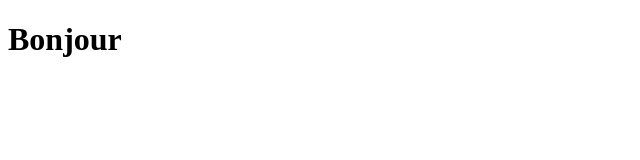
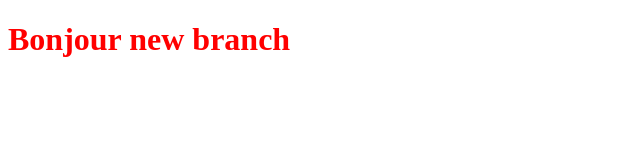
Before and after one commit to hngngocnguyen/MonProjet, a plain HTML site: page index.html in a window 1280 px wide. Shown: the whole page, without its empty margins (0-640 px from the left). Drawn offline with Linux system fonts and the light colour scheme.

Commit message:
New branch

```diff
--- a/Styles.css
+++ b/Styles.css
@@ -1,3 +1,3 @@
 h1 {
-    color: black;
+    color: red;
     }
--- a/index.html
+++ b/index.html
@@ -5,6 +5,6 @@
 <link rel="stylesheet" type="text/css" href="styles.css">
 </head>
 <body>
-<h1>Bonjour</h1>
+<h1>Bonjour new branch </h1>
 </body>
 </html>
```
